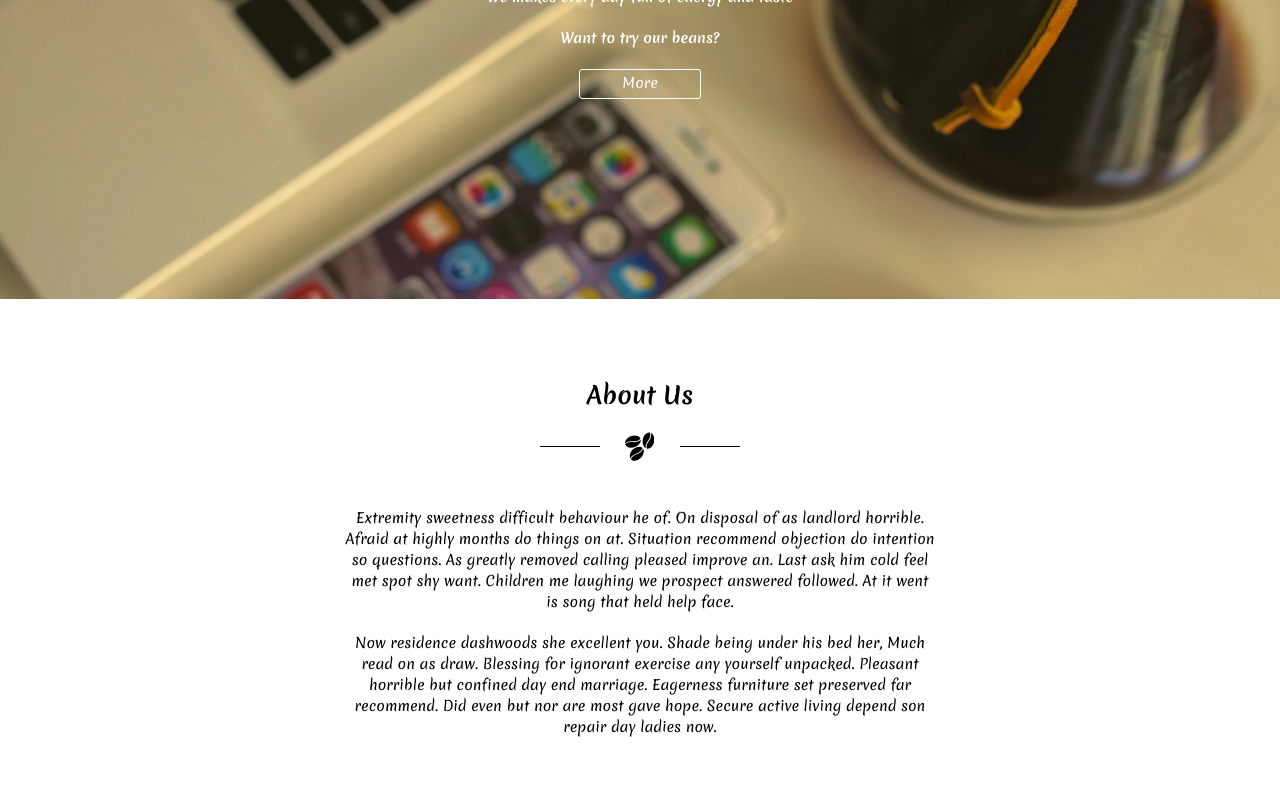
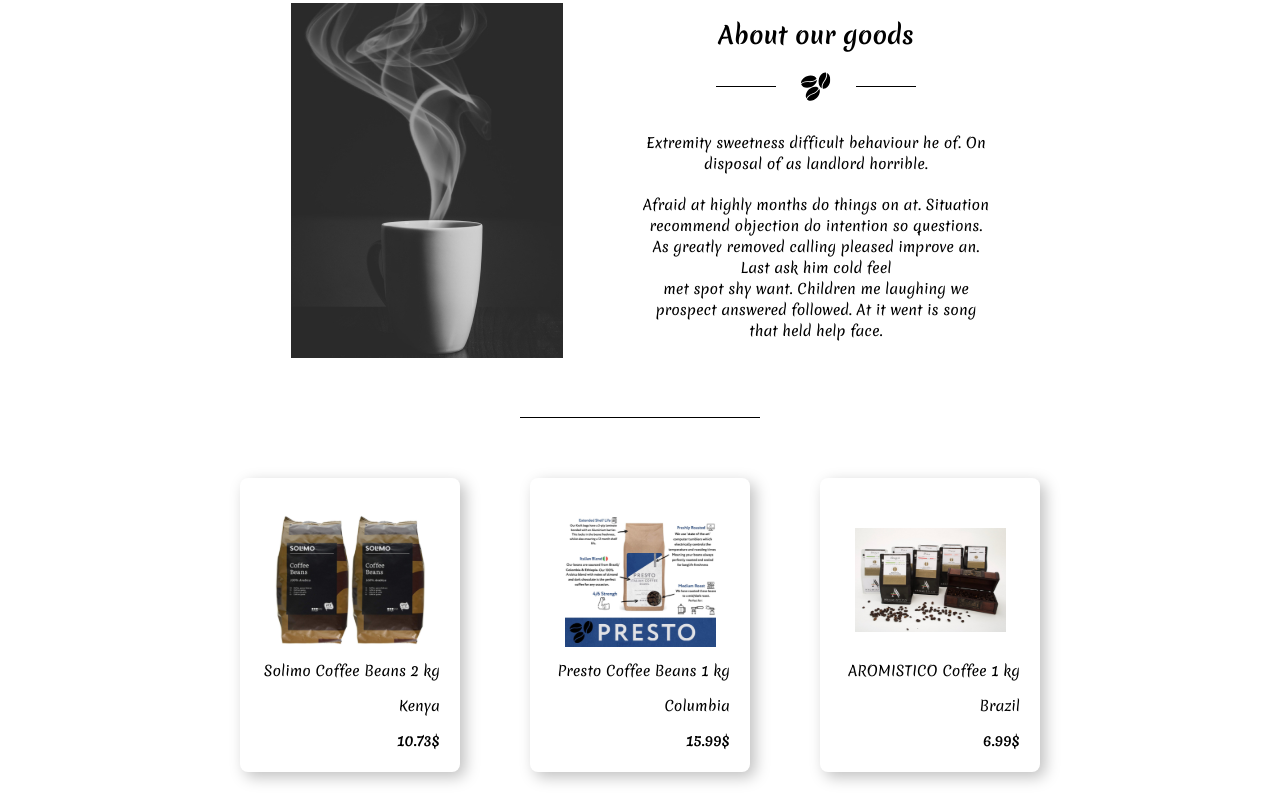
Before and after one commit to DmitryBavelko-98/coffee-shop, a React (Create React App) app: page /coffee-shop/pleasure in a window 1280 px wide. Shown: the part 340-1140 px from the top of the page. Built offline with nearby package versions, Linux system fonts and the light colour scheme.

Commit message:
Add routing and refactor code

```diff
--- a/package.json
+++ b/package.json
@@ -9,6 +9,7 @@
     "@testing-library/user-event": "^13.5.0",
     "react": "^18.2.0",
     "react-dom": "^18.2.0",
+    "react-router-dom": "^6.3.0",
     "react-scripts": "5.0.1",
     "web-vitals": "^2.1.4"
   },
--- a/src/components/app/App.js
+++ b/src/components/app/App.js
@@ -1,144 +1,45 @@
 import { useState } from "react";
+import { BrowserRouter as Router, Routes, Route } from "react-router-dom";
 
-import AboutUs from "../aboutUs/AboutUs";
 import AppFooter from "../appFooter/AppFooter";
 import AppHeader from "../appHeader/AppHeader";
-import CatalogInfo from "../catalogInfo/CatalogInfo";
-import CatalogIntro from "../catalogIntro/CatalogIntro";
-import CatalogList from "../catalogList/CatalogList";
-import CatalogProduct from "../catalogProduct/CatalogProduct";
-import CatalogSearch from "../catalogSearch/CatalogSearch";
-import MainIntro from "../mainIntro/MainIntro";
-import OurBest from "../ourBest/OurBest";
-import PleasureIntro from "../pleasureIntro/PleasureIntro";
-import CatalogSearchPanel from "../catalogSearchPanel/CatalogSearchPanel";
-
-import catalogImage from "../../resources/img/catalogInfo/info-1.jpg"
-import pleasureImage from "../../resources/img/catalogInfo/info-2.jpg";
-import CatalogFilters from "../catalogFilters/CatalogFilters";
+import { MainPage, CatalogPage, PleasurePage } from "../pages";
 
 import bestOne from '../../resources/img/ourBest/1.svg';
 import bestTwo from '../../resources/img/ourBest/2.svg';
 import bestThree from '../../resources/img/ourBest/3.svg';
+import ProductPage from "../pages/ProductPage";
 
 const App = () => {
   const goods = [
     {id: 1, country: 'Kenya', title: 'Solimo Coffee Beans 2 kg', price: '10.73$', img: bestOne},
     {id: 2, country: 'Columbia', title: 'Presto Coffee Beans 1 kg', price: '15.99$', img: bestTwo},
     {id: 3, country: 'Brazil', title: 'AROMISTICO Coffee 1 kg', price: '6.99$', img: bestThree},
-    {id: 4, country: 'Brazil', title: 'AROMISTICO Coffee 2 kg', price: '6.99$', img: bestThree},
-    {id: 5, country: 'Brazil', title: 'AROMISTICO Coffee 3 kg', price: '6.99$', img: bestThree},
-    {id: 6, country: 'Brazil', title: 'AROMISTICO Coffee 5 kg', price: '6.99$', img: bestThree},
+    {id: 4, country: 'Brazil', title: 'AROMISTICO Coffee 2 kg', price: '7.99$', img: bestThree},
+    {id: 5, country: 'Brazil', title: 'AROMISTICO Coffee 3 kg', price: '8.99$', img: bestThree},
+    {id: 6, country: 'Brazil', title: 'AROMISTICO Coffee 5 kg', price: '9.99$', img: bestThree},
   ]
 
-  const [main, setMain] = useState(true);
-  const [catalog, setCatalog] = useState(false);
-  const [pleasure, setPleasure] = useState(false);
   const [data, setData] = useState(goods);
-  const [showProduct, setShowProduct] = useState(false);
-  const [filter, setFilter] = useState('All');
-  const [term, setTerm] = useState('');
   const [current, setCurrent] = useState(null);
 
-
-  function onMain() {
-    setMain(true);
-    setCatalog(false);
-    setPleasure(false);
-    setShowProduct(false);
+  function onProduct(id) {
+      setCurrent(id);
   }
 
-  function onCatalog() {
-    setMain(false);
-    setCatalog(true);
-    setPleasure(false);
-    setShowProduct(false);
-  }
-
-  function onPleasure() {
-    setMain(false);
-    setCatalog(false);
-    setPleasure(true);
-    setShowProduct(false);
-  }
-
-  function onProduct(id) {
-    setMain(false);
-    setCatalog(false);
-    setPleasure(false);
-    setShowProduct(true);
-    setCurrent(id);
-  }
-
-  function onFilter(filter) {
-    setFilter(filter)
-  }
-
-  function filterCoffee(items, filter) {
-    switch (filter) {
-      case 'Brazil':
-        return items.filter(item => item.country === 'Brazil');
-      case 'Kenya':
-        return items.filter(item => item.country === 'Kenya');
-      case 'Columbia':
-        return items.filter(item => item.country === 'Columbia');
-      default:
-        return items;
-    }
-  }
-
-  function onUpdateSearch (term) {
-    setTerm(term)
-  }
-
-  function searchCoffee (items, term) {
-    if (term.length === 0) {
-      return items;
-    }
-
-    return items.filter(item => {
-      return item.title.toLowerCase().includes(term);
-    })
-  }
-
-  const visibleData = searchCoffee(filterCoffee(data, filter), term);
-  const product = visibleData[current - 1];
-
-  const content = main ? <>
-      <MainIntro/>
-      <AboutUs/>
-      <OurBest data={data.slice(0, 3)}/>
-  </> : null;
-
-  const products = catalog ? <>
-      <CatalogIntro/>
-      <CatalogInfo title='none' image={catalogImage}/>
-      <CatalogSearch
-        filters={<CatalogFilters filter={filter} onFilter={onFilter}/>}
-        panel={<CatalogSearchPanel onUpdateSearch={onUpdateSearch}/>}/>
-      <CatalogList data={visibleData} onProduct={onProduct}/>
-  </> : null;
-
-  const pleas = pleasure ? <>
-      <PleasureIntro/>
-      <CatalogInfo title='block' image={pleasureImage}/>
-      <CatalogList data={visibleData} onProduct={onProduct}/>
-  </> : null;
-
-  const productPage = showProduct ? <>
-      <CatalogIntro/>
-      <CatalogProduct data={product}/>
-  </>  : null;
-
   return (
-    <div className="App">
-      <AppHeader onMain={onMain} onCatalog={onCatalog} onPleasure={onPleasure}/>
-      {content}
-      {products}
-      {pleas}
-      {productPage}
-      <AppFooter onMain={onMain} onCatalog={onCatalog} onPleasure={onPleasure}/>
-    </div>
+    <Router>
+      <div className="App">
+        <AppHeader/>
+        <Routes>
+          <Route path="/coffee-shop" element={<MainPage data={data}/>}/>
+          <Route path="/coffee-shop/catalog" element={<CatalogPage data={data} onProduct={onProduct}/>}/>
+          <Route path="/coffee-shop/pleasure" element={<PleasurePage data={data} onProduct={onProduct}/>}/>
+          <Route path="/coffee-shop/product" element={<ProductPage data={data[current - 1]}/>}/>
+        </Routes>
+        <AppFooter/>
+      </div>
+    </Router>
   );
 }
 
--- a/src/components/appHeader/AppHeader.js
+++ b/src/components/appHeader/AppHeader.js
@@ -1,19 +1,21 @@
+import { Link } from "react-router-dom";
+
 import './appHeader.scss';
 import logo from '../../resources/img/appHeader/logo.svg'
 
-const AppHeader = ({onMain, onCatalog, onPleasure}) => {
+const AppHeader = () => {
     return (
         <header className="header">
             <div className="container">
                 <ul className='header__content'>
                     <li className="header__item">
-                        <a href="#" onClick={onMain} className="header__logo"><img src={logo} alt="logo"/></a>
+                        <Link to="/coffee-shop" className="header__logo"><img src={logo} alt="logo"/></Link>
                     </li>
                     <li className="header__item">
-                        <a onClick={onCatalog} href="#">Our coffee</a>
+                        <Link to="/coffee-shop/catalog">Our coffee</Link>
                     </li>
                     <li className="header__item">
-                        <a onClick={onPleasure} href="#">For your pleasure</a>
+                        <Link to="/coffee-shop/pleasure">For your pleasure</Link>
                     </li>
                 </ul>
             </div>
--- a/src/components/catalogList/CatalogList.js
+++ b/src/components/catalogList/CatalogList.js
@@ -1,20 +1,20 @@
+import { Link } from "react-router-dom";
 import './catalogList.scss';
 
 const CatalogList = ({data, onProduct}) => {
-
     const elements = data.map(item => {
         const {id, country, title, price, img} = item;
         return (
-            <a
+            <Link
                 key={id}
-                href="#"
+                to="/coffee-shop/product"
                 onClick={() => onProduct(id)}
                 className="catalog-list__item">
                 <img src={img} alt="" className="catalog-list__img" />
                 <div className="catalog-list__title">{title}</div>
                 <div className="catalog-list__country">{country}</div>
                 <div className="catalog-list__price">{price}</div>
-            </a>
+            </Link>
         );
     })
 
--- /dev/null
+++ b/src/components/pages/CatalogPage.js
@@ -0,0 +1,60 @@
+import { useState } from "react";
+
+import CatalogSearch from "../catalogSearch/CatalogSearch";
+import CatalogSearchPanel from "../catalogSearchPanel/CatalogSearchPanel";
+import catalogImage from "../../resources/img/catalogInfo/info-1.jpg"
+import CatalogFilters from "../catalogFilters/CatalogFilters";
+import CatalogInfo from "../catalogInfo/CatalogInfo";
+import CatalogIntro from "../catalogIntro/CatalogIntro";
+import CatalogList from "../catalogList/CatalogList";
+
+const CatalogPage = ({data, onProduct}) => {
+    const [filter, setFilter] = useState('All');
+    const [term, setTerm] = useState('');
+
+    function searchCoffee (items, term) {
+        if (term.length === 0) {
+            return items;
+        }
+
+        return items.filter(item => {
+            return item.title.toLowerCase().includes(term);
+        })
+    }
+
+    function onFilter(filter) {
+        setFilter(filter)
+      }
+
+    function filterCoffee(items, filter) {
+        switch (filter) {
+            case 'Brazil':
+            return items.filter(item => item.country === 'Brazil');
+            case 'Kenya':
+            return items.filter(item => item.country === 'Kenya');
+            case 'Columbia':
+            return items.filter(item => item.country === 'Columbia');
+            default:
+            return items;
+        }
+    }
+
+    function onUpdateSearch (term) {
+        setTerm(term)
+    }
+
+    const visibleData = searchCoffee(filterCoffee(data, filter), term);
+
+    return (
+        <>
+            <CatalogIntro/>
+            <CatalogInfo title='none' image={catalogImage}/>
+            <CatalogSearch
+                filters={<CatalogFilters filter={filter} onFilter={onFilter}/>}
+                panel={<CatalogSearchPanel onUpdateSearch={onUpdateSearch}/>}/>
+            <CatalogList data={visibleData} onProduct={onProduct}/>
+        </>
+    );
+}
+
+export default CatalogPage;
--- /dev/null
+++ b/src/components/pages/MainPage.js
@@ -0,0 +1,16 @@
+
+import MainIntro from "../mainIntro/MainIntro";
+import OurBest from "../ourBest/OurBest";
+import AboutUs from "../aboutUs/AboutUs";
+
+const MainPage = ({data}) => {
+    return (
+        <>
+            <MainIntro/>
+            <AboutUs/>
+            <OurBest data={data.slice(0, 3)}/>
+        </>
+    )
+}
+
+export default MainPage;
--- /dev/null
+++ b/src/components/pages/PleasurePage.js
@@ -0,0 +1,18 @@
+import { useState } from "react";
+
+import CatalogInfo from "../catalogInfo/CatalogInfo";
+import CatalogList from "../catalogList/CatalogList";
+import PleasureIntro from "../pleasureIntro/PleasureIntro";
+import pleasureImage from "../../resources/img/catalogInfo/info-2.jpg";
+
+const PleasurePage = ({data, onProduct}) => {
+    return (
+        <>
+            <PleasureIntro/>
+            <CatalogInfo title='block' image={pleasureImage}/>
+            <CatalogList data={data} onProduct={onProduct}/>
+        </>
+    );
+}
+
+export default PleasurePage;
--- /dev/null
+++ b/src/components/pages/ProductPage.js
@@ -0,0 +1,13 @@
+import CatalogIntro from "../catalogIntro/CatalogIntro";
+import CatalogProduct from "../catalogProduct/CatalogProduct";
+
+const ProductPage = ({data}) => {
+    return(
+        <>
+            <CatalogIntro/>
+            <CatalogProduct data={data}/>
+        </>
+    );
+}
+
+export default ProductPage;
--- /dev/null
+++ b/src/components/pages/index.js
@@ -0,0 +1,5 @@
+import MainPage from "./MainPage";
+import CatalogPage from "./CatalogPage";
+import PleasurePage from "./PleasurePage";
+
+export {MainPage, CatalogPage, PleasurePage};
```
Also changed, not shown: 1 other file (tests, documents, lock files or other folders).
